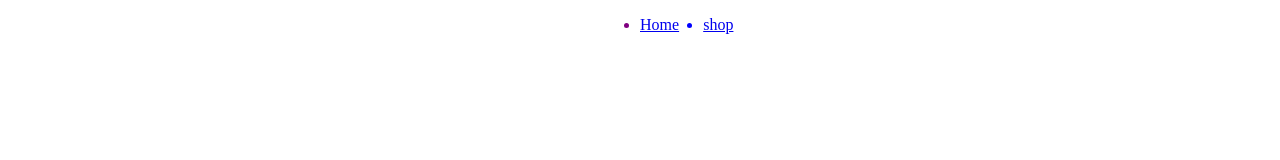
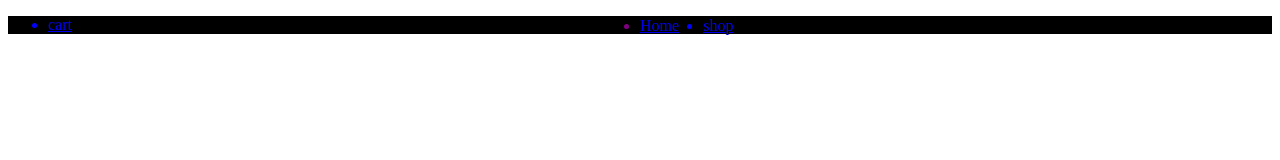
Before and after one commit to lovelychawla17/Trendz, a plain HTML site: page home.html in a window 1280 px wide. Drawn offline with Linux system fonts and the light colour scheme.

Commit message:
Update home.html

```diff
--- a/home.html
+++ b/home.html
@@ -29,6 +29,7 @@
     <ul id="navbar">
         <li class="home"><a href="index.html">Home</a></li>
         <li class="shop"><a href="shop.html">shop</a></li>
+        <li class="cart"><a href="cart.html">cart</a></li>
     </ul>
    </div>
 </body>
```
